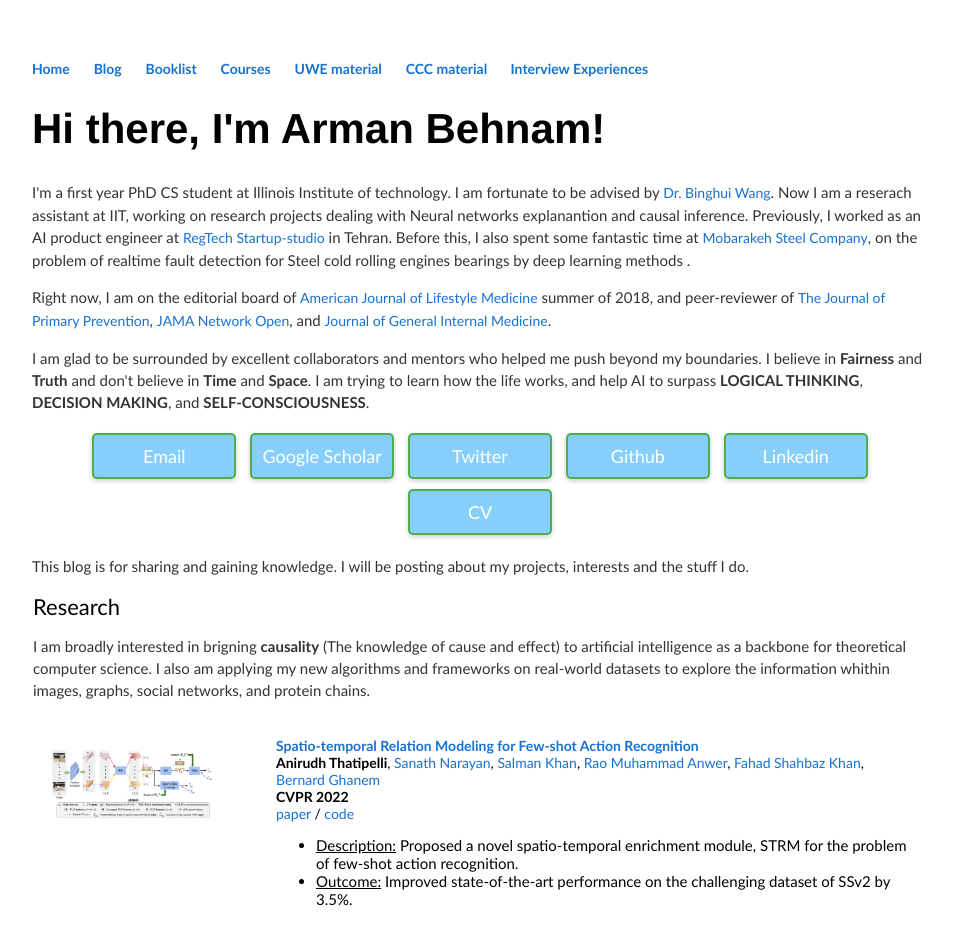
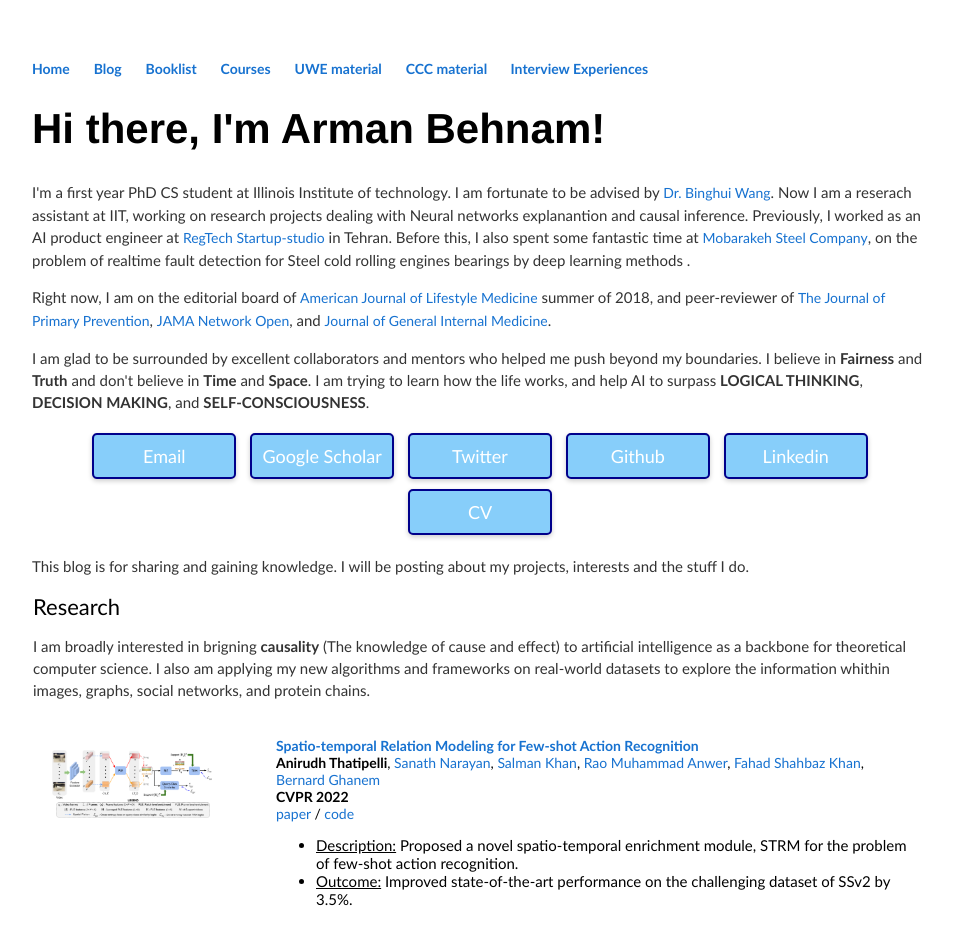
Before and after one commit to ArmanBehnam/ArmanBehnam.github.io, a Jekyll site: the page built from index.html, in a window 1280 px wide. Shown: the top 952 px of the page, without its empty margins (160-1113 px from the left). Built offline with Jekyll 4.4.1, drawn with Linux system fonts in a browser that asks for light colours.

Commit message:
Update index.html

```diff
--- a/index.html
+++ b/index.html
@@ -23,7 +23,7 @@ title: Arman Behnam's website
         text-decoration: none;
         box-shadow: 0 2px 5px rgba(0, 0, 0, 0.2);
         margin: 5px; /* Add margin for spacing */
-        border: 2px solid #4CAF50; /* Add border */
+        border: 2px solid #00008B; /* Add border */
     }
 
     .button:hover {
```
